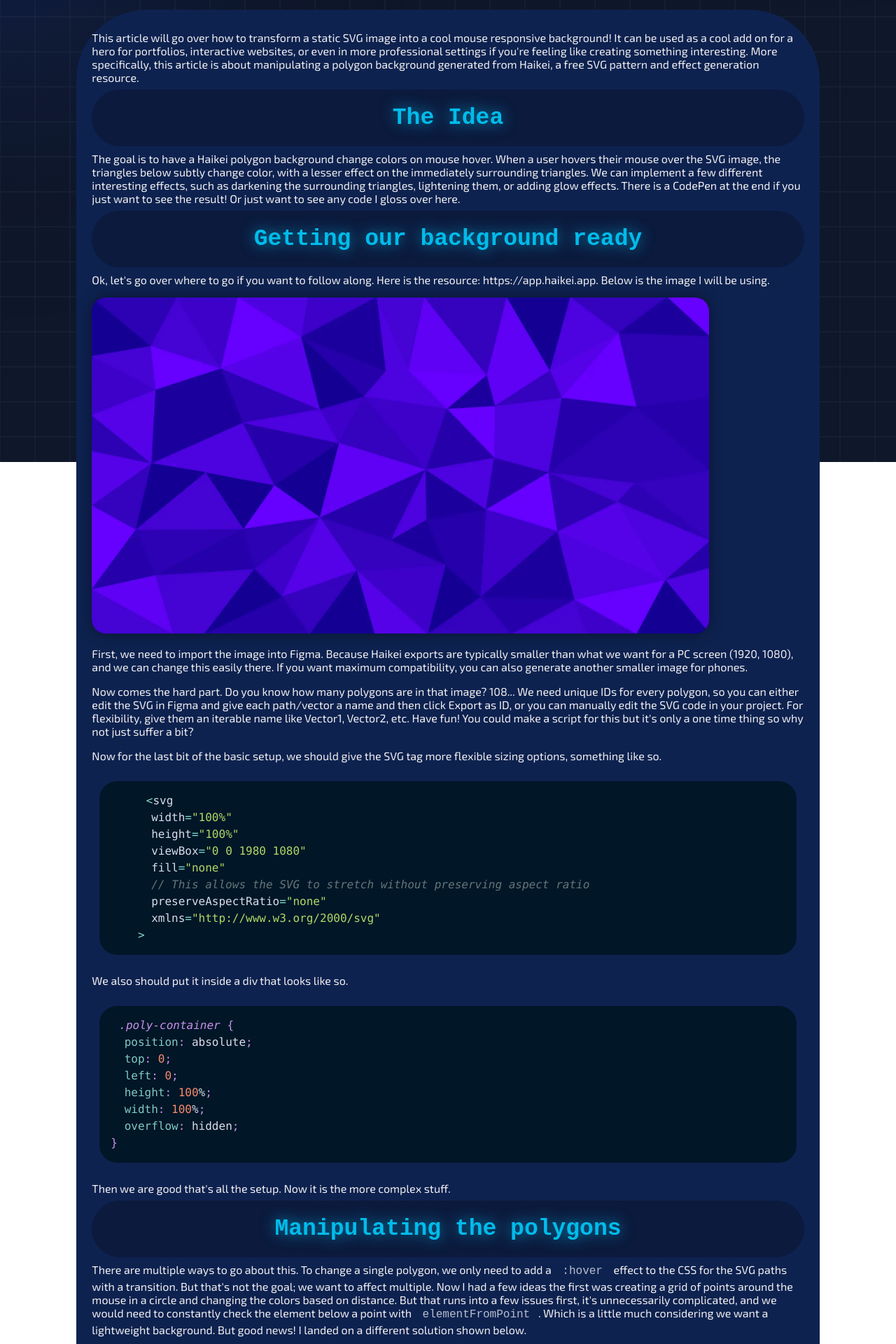
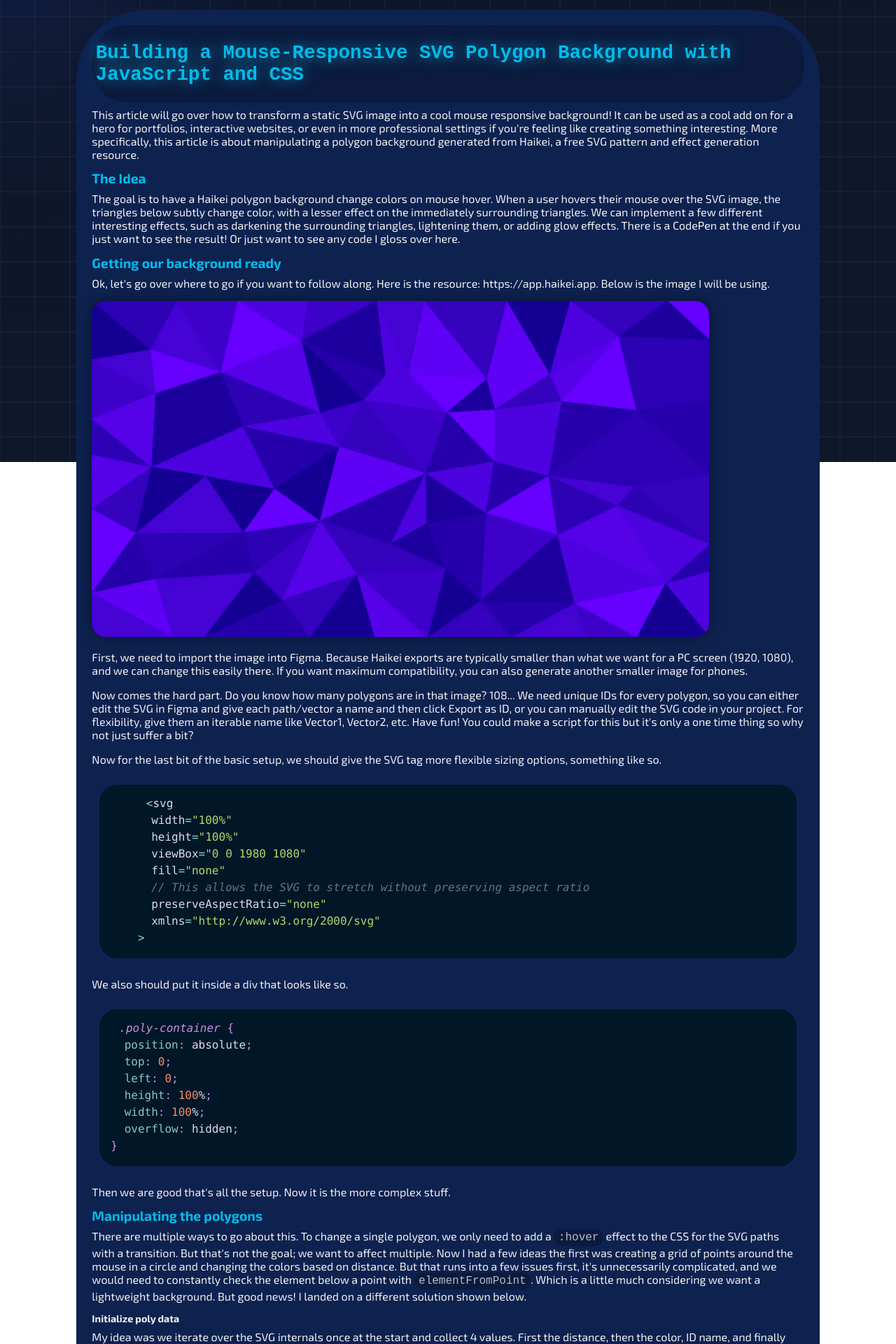
Before and after one commit to TheHeartstriker/Portfolio, a Next.js app in the folder Portfolio/: page /scriptorium/poly-svg-background in a window 1280 px wide. Shown: the part 140-2060 px from the top of the page at 70% size. Built offline with nearby package versions, Linux system fonts and the light colour scheme; a web font is replaced by a local one.

Commit message:
Md article
Re did the meta tag and changed how articles are to be imported for use.

```diff
--- a/Portfolio/src/app/scriptorium/poly-svg-background/page.jsx
+++ b/Portfolio/src/app/scriptorium/poly-svg-background/page.jsx
@@ -1,11 +1,12 @@
-import { desPolySVG } from "@/views/scriptorium/articles/articleDes.js";
 import { SubjectContainer } from "../../../components/scriptorium/index.jsx";
 import fs from "fs";
 import path from "path";
 
 export const metadata = {
-  title: desPolySVG.title + " | Kaden Wildauer ",
-  description: desPolySVG.des,
+  title: "Building a Mouse-Responsive SVG Polygon Background",
+  description: `This article will go over how to transform a static SVG image into a cool mouse responsive background! Use's
+  include portfolios, interactive websites, or even in more professional settings if you're feeling like creating something interesting.
+  Built with css and javascript.`,
 };
 
 const polySvgArticle = fs.readFileSync(
--- a/Portfolio/src/components/scriptorium/index.css
+++ b/Portfolio/src/components/scriptorium/index.css
@@ -33,9 +33,11 @@
   justify-content: center;
   align-items: center;
   border-radius: 50px;
+  box-sizing: border-box;
+  padding: var(--space-1);
 }
 .subject-container-article h1 {
-  font-size: 3rem;
+  font-size: 2.5rem;
   font-weight: 600;
   font-family: "Protest Guerrilla", monospace;
   color: var(--neon-dull);
@@ -44,7 +46,16 @@
 /* h2 */
 
 .subject-container-article h2 {
+  font-size: 1.75rem;
   color: var(--neon-dull);
+  margin: var(--space-1) 0;
+  margin-bottom: 0;
+}
+
+.subject-container-article h3 {
+  font-size: 1.3rem;
+  margin: var(--space-1) 0;
+  margin-bottom: 0;
 }
 
 .subject-container-article a {
@@ -85,6 +96,11 @@
   border-radius: 25px;
 }
 
+.subject-container-article p code {
+  background-color: var(--Dark-blue);
+  margin: 0;
+}
+
 pre,
 code {
   color: rgba(255, 255, 255, 0.7);
--- a/Portfolio/src/views/scriptorium/articles/articleDes.js
+++ b/Portfolio/src/views/scriptorium/articles/articleDes.js
@@ -11,7 +11,7 @@ export const desMappingFullstack = {
   title: "Mapping A full stack application",
   tags: ["Web Development", "Full stack"],
   des: `This article is going to map a fullstack system: the what, where, and why.
-  This isn't really system design but going over a pre designed system and aimed at beginner to lower-intermediate web developers.
+   This isn't really system design but going over a pre designed system and aimed at beginner to lower-intermediate web developers.
    There are going to be three sections. First is serving code; this will go over what happens when you visit a fullstack application.
    The second is logging in, this is a smaller section, but in most fullstack applications, being logged in is fundamental. The third section is common operations, this section is going to go over what happens when someone logs in and is using the application.
    Where does JWT fit? Cookies? CORS? HTTPS? API calls? And other things that are important to understand when building a fullstack application.`,
--- a/Portfolio/src/views/scriptorium/articles/polySvgArticle.md
+++ b/Portfolio/src/views/scriptorium/articles/polySvgArticle.md
@@ -1,10 +1,12 @@
+# Building a Mouse-Responsive SVG Polygon Background with JavaScript and CSS
+
 This article will go over how to transform a static SVG image into a cool mouse responsive background! It can be used as a cool add on for a hero for portfolios, interactive websites, or even in more professional settings if you're feeling like creating something interesting. More specifically, this article is about manipulating a polygon background generated from Haikei, a free SVG pattern and effect generation resource.
 
-# The Idea
+## The Idea
 
 The goal is to have a Haikei polygon background change colors on mouse hover. When a user hovers their mouse over the SVG image, the triangles below subtly change color, with a lesser effect on the immediately surrounding triangles. We can implement a few different interesting effects, such as darkening the surrounding triangles, lightening them, or adding glow effects. There is a CodePen at the end if you just want to see the result! Or just want to see any code I gloss over here.
 
-# Getting our background ready
+## Getting our background ready
 
 Ok, let's go over where to go if you want to follow along. Here is the resource: https://app.haikei.app. Below is the image I will be using.
 
@@ -43,11 +45,11 @@ We also should put it inside a div that looks like so.
 
 Then we are good that's all the setup. Now it is the more complex stuff.
 
-# Manipulating the polygons
+## Manipulating the polygons
 
 There are multiple ways to go about this. To change a single polygon, we only need to add a `:hover` effect to the CSS for the SVG paths with a transition. But that's not the goal; we want to affect multiple. Now I had a few ideas the first was creating a grid of points around the mouse in a circle and changing the colors based on distance. But that runs into a few issues first, it's unnecessarily complicated, and we would need to constantly check the element below a point with `elementFromPoint`. Which is a little much considering we want a lightweight background. But good news! I landed on a different solution shown below.
 
-## Initialize poly data
+### Initialize poly data
 
 My idea was we iterate over the SVG internals once at the start and collect 4 values. First the distance, then the color, ID name, and finally the center of the polygon. We can then store all 108 elements in an array. The type/object structure is shown below.
 
@@ -62,7 +64,7 @@ type IdValue = {
 
 Now, why do we need to store these things? First, we need the ID for the reference and location, the distance as a placeholder, and the color as the initial value. For color, we of course need to change it, and if we want to return to the original, we need it in memory. As for `elCenter`, we only want to store each polygon's center point once on initialization or on resize. Otherwise, if we don't store it, we run `getBoundingClientRect();` every frame, which is intense and unneeded.
 
-## Mouse loop
+### Mouse loop
 
 Now we have initialized our values, we can now consider the main loop. Now I put my functions into an on mousemove event listener. We only need to consider changes when the controller aka the mouse moves. Here is what it looks like.
 
@@ -83,7 +85,7 @@ function mouseMove(e: MouseEvent) {
 
 Now we store the mouse position for use inside `updateDistances`, the bread and butter of the entire effect. Now `updateDistances` is as it sounds; we pass it every `IdValue`, it calculates the Euclidean distance from the center of the polygon to the mouse, and stores the new value inside the `IdValue`.
 
-## Applying color based on distance
+### Applying color based on distance
 
 Now from this point, every `IdValue` has the updated distance value. Now we can look at what creates our effect `darkenDistance`, which to simplify for now is just a black and white color change. The elements closer to the mouse are darker those further to a point are just white. The code and what we expand upon for the colored version is like so.
 
@@ -123,11 +125,11 @@ el.style.stroke = `hsl(${i.color[0]}, ${i.color[1]}%, ${lightness}%)`;
 
 Now this is where it gets fun; you can add glows to it as well. Reverse the effect, make it appear lighter the closer it is to the mouse. Or just decrease the effect in general, make it less noticeable so it works in a proper design instead of a fun animation.
 
-# Variations
+## Variations
 
 Here I am going to show off some images of a few variations I made before linking to a CodePen of my favorite effect. All of these can by altering the `darkenDistance` function or altering the SVG coloring on initialization. Before that, a side note if you don't want to regenerate a new SVG from Haikei to change the colors to something new, you can just stick something in the initialization stage that alters the colors to a range you desire! And here is my favorite, the simplified black and white with solid black strokes. Still using the purple poly svg.
 
-![Image description](/scriptorium/polySvgArticle/PolyWhiteBlackBlack.webpg)
+![Image description](/scriptorium/polySvgArticle/PolyWhiteBlackBlack.webp)
 
 Here is the original idea. A little disappointing, to be honest, but I am pretty sure that's because of the colors here.
 
@@ -139,8 +141,6 @@ Here is a fun one. I added a glow along with darkening the color. Furthermore, a
 
 And finally, here is a CodePen so you can mess around with it yourself.
 
-{% codepen https://codepen.io/Kaden-Wildauer-the-sans/pen/KwdjMBL %}
-
-# Foreword
+## Foreword
 
 First, I hope you enjoyed this or found it interesting! I love making things like this it's highly flexible, interesting, and I could really see it making fun backgrounds for websites. I hope you learned something from this. And if you want to check out more of my stuff, you can visit my website https://www.kadenwildauer.com/ or wait for my next article it's sure to be interesting!
```
Also changed, not shown: Portfolio/src/app/scriptorium/mapping-fullstack/page.jsx (+11 -6 lines), Portfolio/src/app/scriptorium/particle/page.jsx (+4 -3 lines), Portfolio/src/views/scriptorium/articles/article2.md (renamed from Portfolio/src/views/scriptorium/articles/article2.js, +21 -5 lines), Portfolio/public/scriptorium/polySvgArticle/PolyGridGlow.webp (renamed from Portfolio/public/scriptorium/polySvgArticle/PloyGridGlow.webp).
